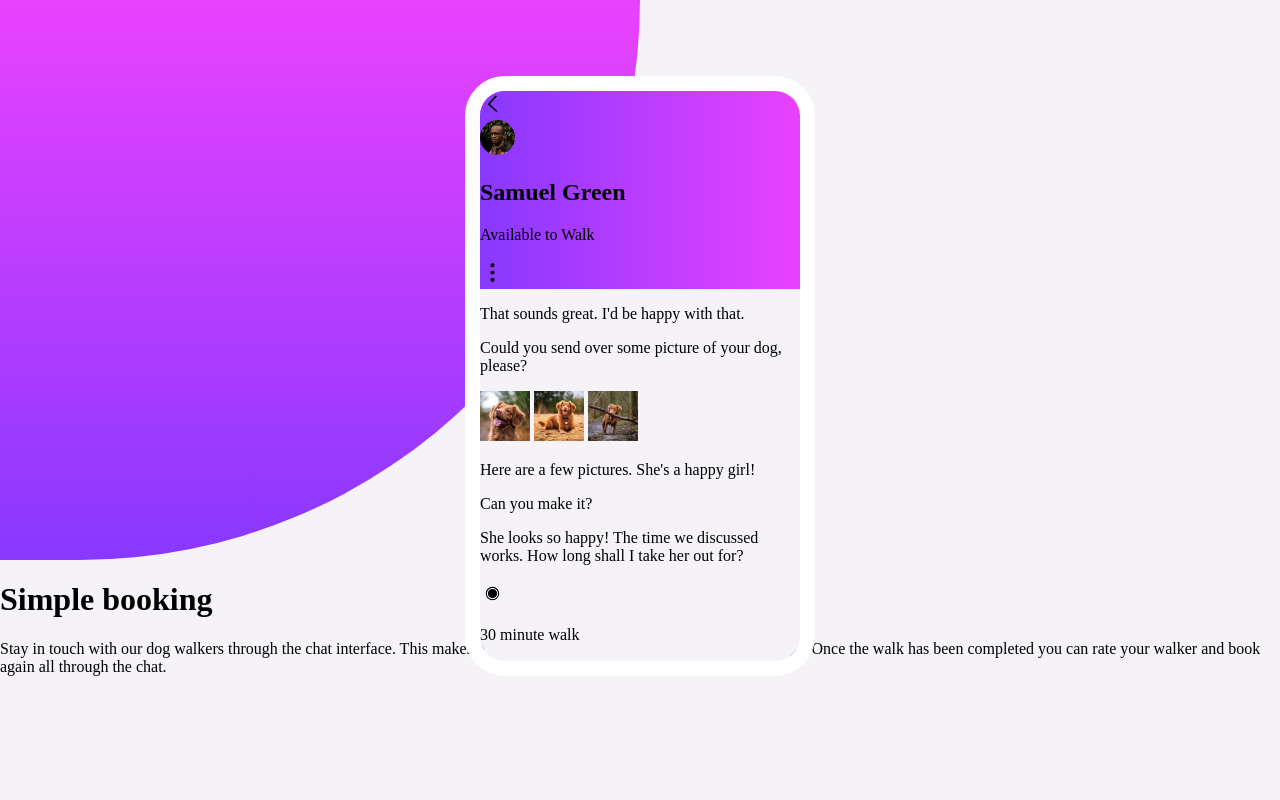
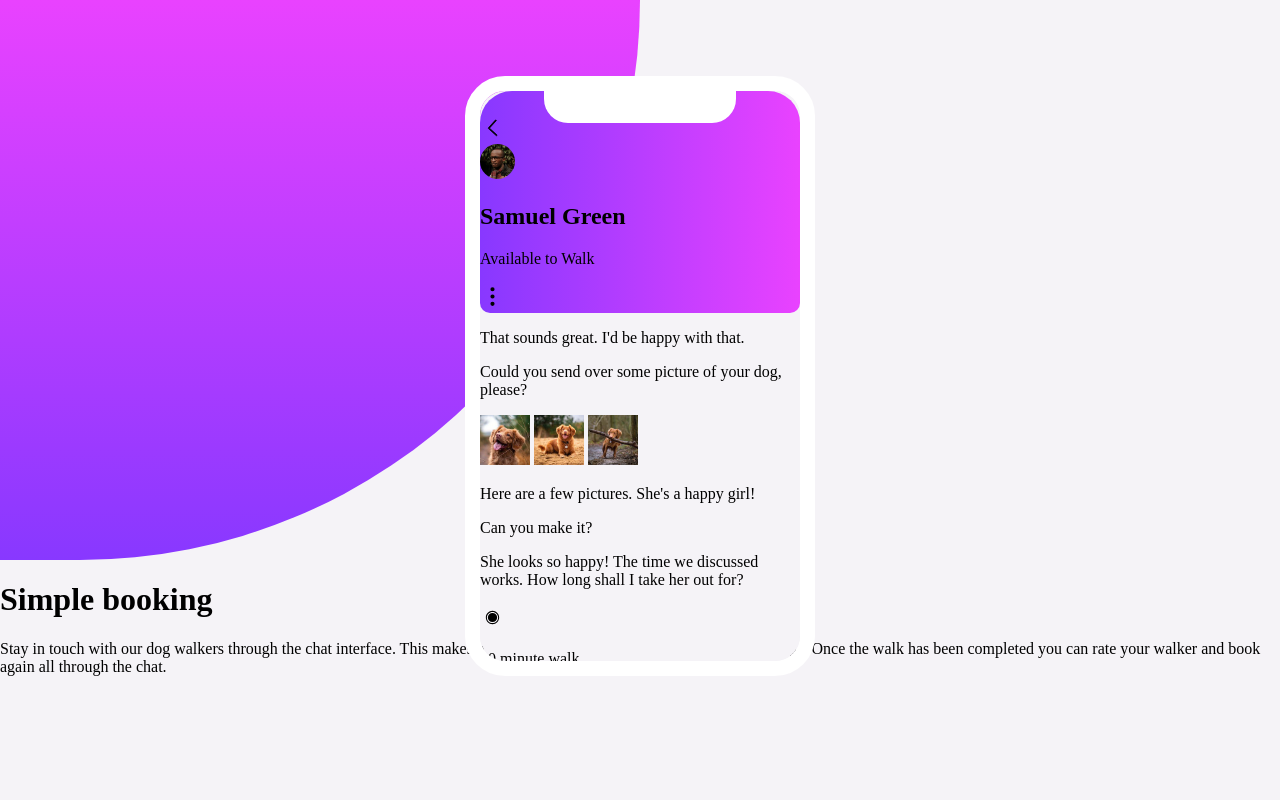
Before and after one commit to HouseOfSpirits/Frontend-Mentor-Challenges, a plain HTML site: page Chat-app-CSS-illustration/index.html in a window 1280 px wide. Drawn offline with Linux system fonts and the light colour scheme.

Commit message:
add styling to cam space

```diff
--- a/Chat-app-CSS-illustration/styles/main.css
+++ b/Chat-app-CSS-illustration/styles/main.css
@@ -66,6 +66,21 @@ img {
     rgba(233, 66, 255, 1) 0%,
     rgba(136, 56, 255, 1) 100%
   );
+  border-radius: 2em 2em 0.625em 0.625em;
+  gap: 1.5em;
+}
+
+.cam-space-container {
+  display: flex;
+  justify-content: center;
+}
+
+.cam-space {
+  height: 2em;
+  width: 12em;
+  background: #fff;
+  border-radius: 0 0 1.5em 1.5em;
+  position: absolute;
 }
 
 .avatar .user-img {
```
